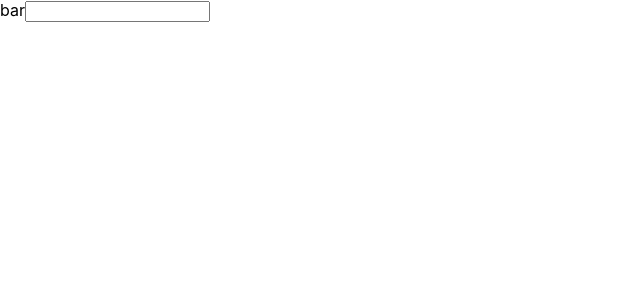
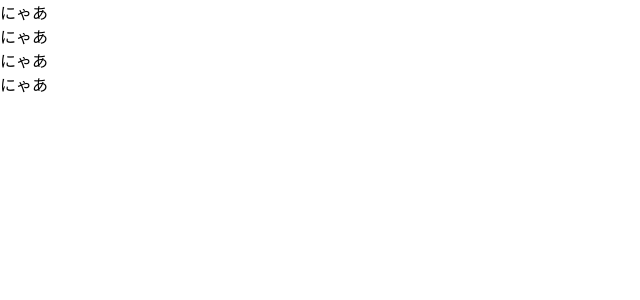
Before and after one commit to rikako-nakamura/udemy-react-redux-crud-application, a React (Create React App) app: page / in a window 1280 px wide. Shown: the top 300 px of the page, without its empty margins (0-640 px from the left). Built offline with nearby package versions, Linux system fonts and the light colour scheme.

Commit message:
create components

```diff
--- a/src/App.js
+++ b/src/App.js
@@ -1,13 +1,28 @@
-import React, {Component} from "react";
+import React from "react";
 
-class App extends Component{
-  render(){
-    return(
-      <React.Fragment>
-        <label htmlFor="bar">bar</label>
-        <input type="text" onChange={() => {console.log("I am clicked")}}/>
-      </React.Fragment>
-    )
-  }
+// class App extends Component{
+// render(){
+//   return(
+//     <React.Fragment>
+//       <label htmlFor="bar">bar</label>
+//       <input type="text" onChange={() => {console.log("I am clicked")}}/>
+//     </React.Fragment>
+//   )
+// }
+// }
+
+const App = () => {
+  return (
+    <div>
+      <Cat />
+      <Cat />
+      <Cat />
+      <Cat />
+    </div>
+  )
 }
+const Cat = () => {
+  return <div>にゃあ</div>
+}
+
 export default App;
```
